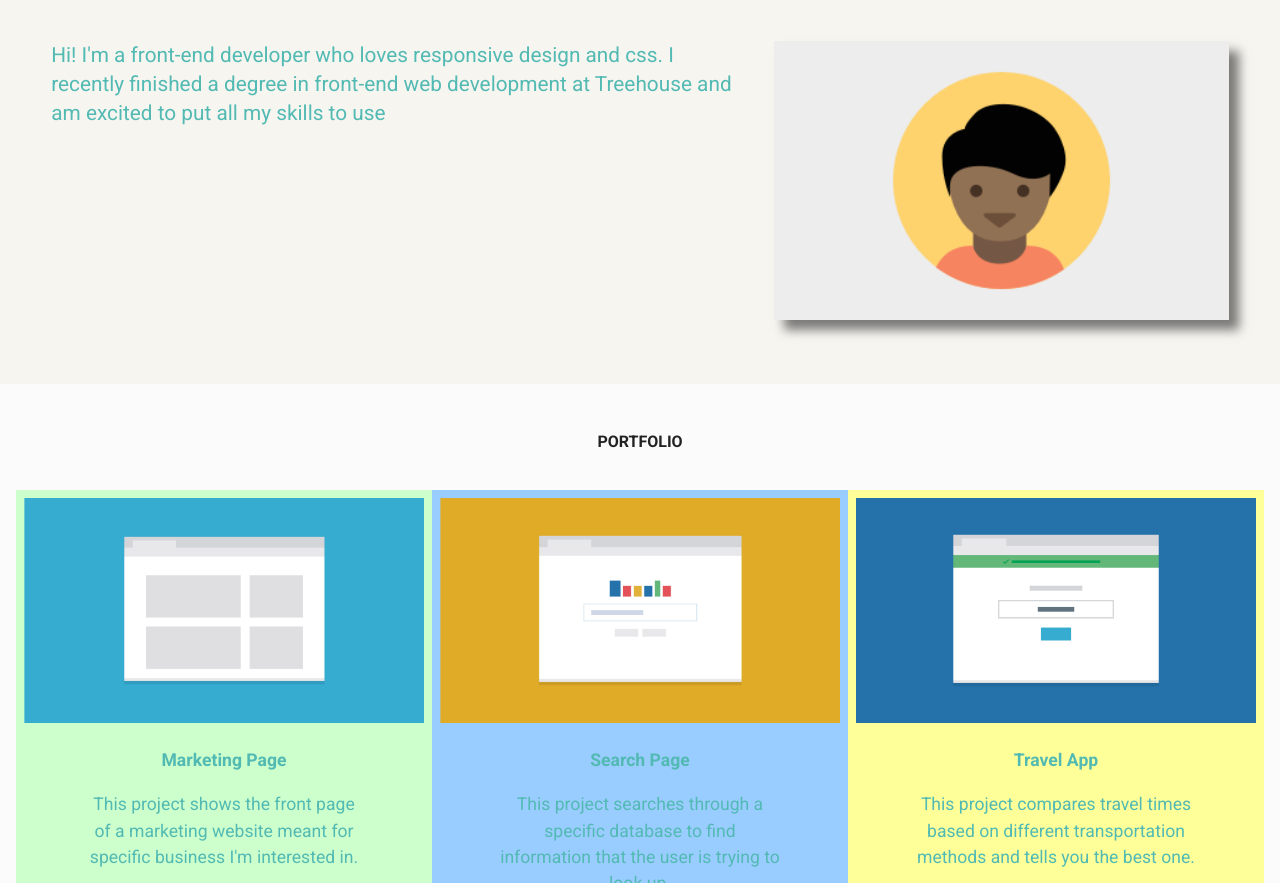
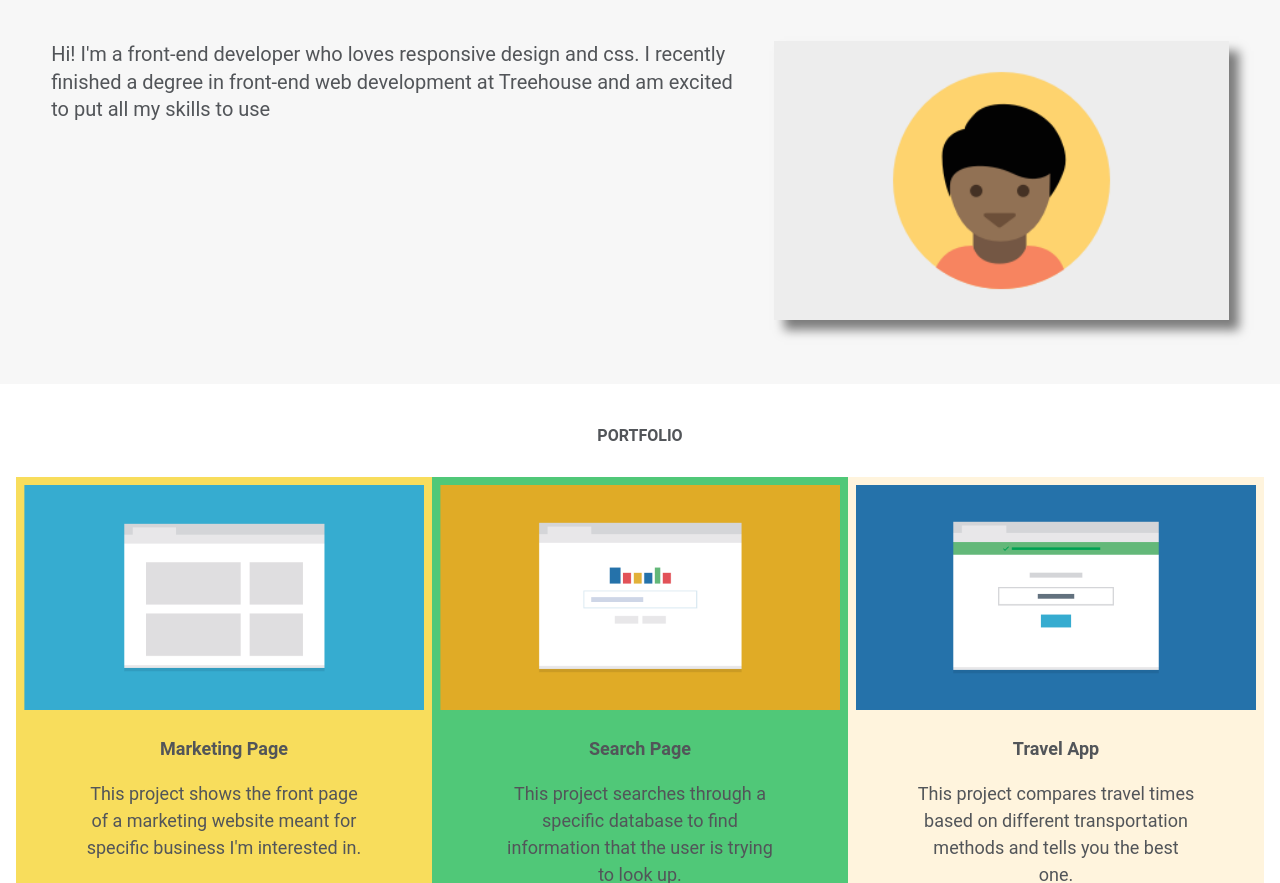
Before and after one commit to huuvan20/css_to_sass, a plain HTML site: page index.html in a window 1280 px wide. Shown: the part 109-992 px from the top of the page. Drawn offline with Linux system fonts and the light colour scheme; a web font is replaced by a local one.

Commit message:
90% completed

```diff
--- a/index.html
+++ b/index.html
@@ -5,7 +5,6 @@
 	<title>Responsive Layout</title>
 	<meta name="viewport" content="width=device-width, initial-scale=1.0">
 	<link rel="stylesheet" href="css/styles.css">
-	<link href="https://fonts.googleapis.com/css?family=Muli%7CRoboto:400,300,500,700,900" rel="stylesheet">
 </head>
 <body>
 	<div class="main-nav">
@@ -140,8 +139,8 @@
 			<h2>Contact</h2>
 			<p>If you're interested in chatting or want more information about what I've been working on, I'd love to hear form you</p>
 			<ul class="contact-items">
-				<li>Phone <b>+1(111) 555-1234</b></li>
-				<li>Email <b>email@yoursite.com</b></li>
+				<li>Phone <b>+7(777) 777-77777</b></li>
+				<li>Email <b>huuvan20@gmail.com</b></li>
 			</ul>
 		</div>
 		<div class="foot-footer">
--- a/scss/base/_base.scss
+++ b/scss/base/_base.scss
@@ -9,14 +9,11 @@
 }
 
 body {
-	margin: 0;
-	padding: 0;
+	@include set-mp(0, 0);
 	@extend %center-align;
+	@include text($base__font-size, ($base__line/$base__font-size), $color: $color-primary);
 	font-family: $font-family--primary;
-	font-size: $base__font-size;
-	color: $color-primary;
-	background: #f7f5f0;
-	line-height: ($base__line/$base__font-size);
+	background: palette(white, dark);
 }
 
 // Text
@@ -27,7 +24,7 @@ h2 {
 
 a {
 	text-decoration: none;
-	color: #222;
+	color: $color-primary;
 }
 
 // Lists
--- a/scss/layout/_container.scss
+++ b/scss/layout/_container.scss
@@ -3,23 +3,19 @@
 // ==========================================================================
 
 .container {
-	background: #FCFBFC;;
-	padding: 2em 0 1em 0;
+	background: palette(white);
+	@include set-mp($padding: em(32px) 0 em(16px) 0);
 	@include mq(medium) {
-		margin-top: 4em;
-		padding: 0 1em;
-		padding-bottom: 2em;
-		display: -webkit-flex;
-		display: flex;
-		-webkit-flex-flow: row wrap;
-		flex-flow: row wrap;
+		margin-top: em(64px);
+		@include set-mp($padding: 0 em(16px));
+		padding-bottom: em(32px);
+		@include flexbox;
+		@include flex-flow(row wrap);
 	}
 	h2 {
-		padding: 0.4em 0;
-		color: #222;
 		@include mq(medium) {
-			width: 100%;
-			margin-top: 2.5em;
+			@include elem-size(100%);
+			margin-top: em(40px);
 		}
 	}
 }
--- a/scss/modules/_footer.scss
+++ b/scss/modules/_footer.scss
@@ -4,55 +4,47 @@
 
 footer {
 	@extend %main-width;
-	height: 380px;
-	margin: auto;
+	@include elem-size($height: em(380px));
+	@extend %margin-auto;
 	h2 {
-		padding: 2em 0;
-		color: #222;
+		@include set-mp($padding:em(32px) 0);
 	}
 	p {
-		line-height: 1.5em;
+		@include text($l-height: em(24px));
 	}
 }
 
 .footer-content {
 	@include mq(medium) {
-		width: 70%;
-		margin: 1.5em auto 2em auto;
-		font-size: 1.2em;
+		@include elem-size(70%);
+		@include set-mp(em(24px) auto em(32px) auto);
+		@include text(em(20px));
 	}
 }
 
 .contact-items {
-	line-height: 2.5em;
-	margin: 1.5em auto 3em auto;
+	@include text($l-height: em(40px));
+	@include set-mp(em(24px) auto em(48px) auto);
 }
 
 .foot-footer {
-	border-top: 1px solid #CCCCCC;
-	display: -webkit-flex;
-	display: flex;
-	-webkit-justify-content: space-between;
-	justify-content: space-between;
+	@include border(1px, solid, palette(grey, light), top);
+	@include flexbox();
+	@include justify-content(space-between);
 	@include mq(medium) {
-		margin-bottom: 3em;
-		font-size: 1.1em;
-		-webkit-justify-content: space-between;
-		justify-content: space-between;
-		-webkit-align-items: center;
-		align-items: center;
+		margin-bottom: em(48px);
+		@include text(em(18px));
+		@include align-items(center);
 	}
 	@include mq(large) {
-		margin: 0;
+		@include set-mp(0);
 	}
 	p {
-		margin: 1.7em 0;
-		font-weight: bold;
-		font-size: 0.9em;
-		color: #222;
+		@include set-mp(em(30px) 0);
+		@include text(em(15px), $weight: bold);
+		text-transform: uppercase;
 		a:hover {
-			color: red;
-			text-transform: uppercase;
+			@include text($color: palette(red));
 			transition: 0.5s;
 		}
 	}
@@ -60,7 +52,6 @@ footer {
 }
 
 .mobile-nav {
-	text-transform: uppercase;
 	@include mq(medium) {
 		display: none;
 	}
@@ -69,25 +60,23 @@ footer {
 .foot-nav {
 	display: none;
 	@include mq(medium) {
-		display: -webkit-flex;
-		display: flex;
+		@include flexbox;
 	}
 	a {
 		@include mq(medium) {
 			text-transform: uppercase;
-			font-size: 0.8em;
-			font-weight: bold;
+			@include text(em(14px), $weight: bold);
 		}
 	}
 	li {
 		@include mq(medium) {
-			margin-left: 3em;
-			border-bottom: 2px solid #f7f5f0;
+			@include set-mp($padding: 0 em(24px));
+			@include border(2px, solid, palette(white, dark), bottom);
 		}
 	}
 	li:hover {
 		@include mq(medium) {
-			border-bottom: 2px solid lightgreen;
+			@include border(2px, solid, palette(green, light), bottom);
 			transition: 0.5s;
 		}
 	}
--- a/scss/modules/_header.scss
+++ b/scss/modules/_header.scss
@@ -7,30 +7,27 @@ header {
 	@extend %margin-auto;
 	@include mq(medium) {
 		@include flexbox();
-		-webkit-flex-direction: row;
-		flex-direction: row;
-		margin: 0 auto;
+		@include flex-direction(row);
+		@include set-mp(0 auto);
 	}
 	img {
-		width: 70%;
+		@include elem-size(70%);
 		box-shadow: 10px 10px 10px rgba(0,0,0,.5);
 		@include mq(medium) {
-			order: 1;
-			width: 40%;
-			height: 40%;
+			@include order(1);
+			@include elem-size(40%, 40%);
 		}
 	}
 	p {
-		font-size: 1.1em;
-		line-height: 1.4em;
+		@include text(em(17px), em(22px));
 		@include mq(medium) {
-			margin:0 1em 0 0;
-			font-size: 1.3em;
+			@include set-mp(0 em(16px) 0 0);
+			@include text(em(20px));
 			text-align: left;
-			width: 60%;
+			@include elem-size(60%);
 		}
 		@include mq(large) {
-			margin-right: 2em;
+			margin-right: em(32px);
 		}
 	}
 }
--- a/scss/modules/_nav.scss
+++ b/scss/modules/_nav.scss
@@ -4,93 +4,71 @@
 
 .main-nav {
 	@extend %main-width;
-	min-height: 250px;
-	margin: auto;
+	min-height: em(250px);
+	@extend %margin-auto;
 	@include mq(medium) {
-		min-height: 200px;
-		display: -webkit-flex;
-		display: flex;
-		-webkit-flex-direction: column;
-		flex-direction: column;
-		-webkit-justify-content: center;
-		justify-content: center;
+		height: em(100px);// just to fix the IE centering vertically
+		min-height: em(200px);
+		@include flexbox();
+		@include flex-direction(column);
+		@include justify-content(space-around);
 	}
 	@include mq(large) {
-		-webkit-flex-direction: row;
-		flex-direction: row;
-		-webkit-justify-content: space-between;
-		justify-content: space-between;
-		-webkit-align-items: center;
-		align-items: center;
-		min-height: 150px;
+		height: em(100px);// just to fix the IE centering vertically
+		min-height: em(150px);
+		@include flex-flow(row wrap);
+		@include justify-content(space-between);
+		@include align-items(center);
 	}
 	h1 {
-		font-size: 1.8em;
-		padding: 1.1em 0;
-		margin: 0;
+		@include text(em(30px));
 		@include mq(medium) {
-			font-size: 1.8em;
-			padding-top: 0;
+			@include set-mp(0, 0);
+		}
+		a {
+			color: palette(red);
+		}
+	}
+	h1, ul {
+		//@include flex-default;
+	}
+}
+
+.nav {
+	@include set-mp(0);
+	@include mq(medium) {
+		@include elem-size(55%);
+		@include set-mp(0 auto);
+		@include flexbox;
+		@include flex-direction(row);
 	}
 	@include mq(large) {
-			margin: 0;
-			padding: 0;
-		}
-		a {
-			color: #CC0000;
-		}
-	}
-	.nav {
-		margin: 0;
-		@include mq(medium) {
-			width: 50%;
-			margin: 0 auto;
-			display: -webkit-flex;
-			display: flex;
-			-webkit-flex-direction: row;
-			flex-direction: row;
-		}
-		@include mq(large) {
-			width: 34%;
-			margin: 0;
-			padding: 0;
+		@include elem-size(40%);
+		@include set-mp(0, 0);
 	}
 	a {
 		display: block;
-			padding: 0.85em 0;
-			color: #777;
+		@include set-mp($padding: em(15px) 0);
+		@include text($color: palette(grey, x-dark));
 		text-transform: uppercase;
-			&:hover {
-				color: #111;
-				transition: 0.5s;
-			}
 	}
 	li {
-			margin: 0.4em 0;
-			background: #FCF9FC;
-			font-size: 1em;
-			line-height: 1em;
-			font-weight: bold;
-			border-bottom: 2px solid #EEEEEE;
+		@include set-mp(em(6px) 0);
+		@include text(em(16px), em(16px), bold);
+		@include border(2px, solid, palette(white, dark), bottom);
+		background : palette(white);
 		@include mq(medium) {
-				width: calc(100% / 3);
-				background: #f7f5f0;
-				border-bottom: 2px solid #f7f5f0;
+			@include elem-size(calc(100% / 3));
+			background : palette(white, dark);
 		}
 		&:hover {
-				border-bottom-color: lightgreen;
+			border-bottom-color: palette(green, light);
 			transition: 0.5s;
 		}
 		a {
 			@include mq(medium) {
-					padding: 0.5em;
-					font-size: 0.95em;
-					color: #333;
-				}
-				@include mq(large) {
-					font-size: 0.8em;
+				@include set-mp($padding: em(5px));
 			}
 		}
 	}
 }
-}
--- a/scss/modules/_portfolio.scss
+++ b/scss/modules/_portfolio.scss
@@ -4,67 +4,66 @@
 
 .portfolio-item {
 	@extend %main-width;
-	margin: 3em auto;
+	@include set-mp(em(48px) auto);
 	@include mq(medium) {
-		width: 50%;
-		padding: 0.5em;
-		margin: 1em 0;
+		@include elem-size(50%);
+		@include set-mp(em(16px) 0, em(8px));
 	}
 	@include mq(large) {
-		width: calc(100% / 3);
+		@include elem-size(calc(100% / 3));
 	}
 	&:nth-child(3n+1) {
-		background: #FFFF99;
+		background: $egg-sour;
 	}
 	&:nth-child(3n+2) {
-		background: #CCFFCC;
+		background: $energy-yellow;
 	}
 	&:nth-child(3n+3) {
-		background: #99CCFF;
+		background: $emerald;
 	}
 	img {
-		width: 100%;
+		@include elem-size(100%);
 	}
 	p {
-		width: 100%;
-		margin: 0;
-		padding-bottom: 1em;
+		@include elem-size(100%);
+		@include set-mp(0);
+		padding-bottom: em(16px);
 		@include mq(large) {
-			font-size: 0.98em;
+			@include text(em(15px));
 		}
 	}
 	h3, p {
 		@include mq(medium) {
-			width: 70%;
-			margin: 1em auto;
-			font-size: 1.1em;
+			@include elem-size(70%);
+			@include set-mp(em(16px) auto);
+			@include text(em(18px));
 		}
 	}
 }
 
 .portfolio-HCMC {
 	@extend %main-width;
-	margin: auto;
-	background: #afeeee;
-	padding-bottom: 0.5em;
+	@extend %margin-auto;
+	background: palette(grey, xx-light);
+	padding-bottom: em(8px);
 	@include mq(medium) {
-		width: 100%;
-		padding-bottom: 1em;
+		@include elem-size(100%);
+		padding-bottom: em(16px);
 	}
 	img {
 		max-height: 100%;
 		max-width: 100%;
 		@include mq(large) {
-			padding-top: 1em;
+			padding-top: em(16px);
 		}
 	}
 	p {
 		@include mq(medium) {
-			width: 70%;
+			@include elem-size(70%);
 			margin: auto;
 		}
 		@include mq(large) {
-			width: 50%;
+			@include elem-size(50%);
 		}
 	}
 }
--- a/scss/utilities/_config.scss
+++ b/scss/utilities/_config.scss
@@ -13,12 +13,45 @@ $font-family--secondary	: 'Helvetica Neue', Helvetica, Arial, sans-serif;
 $white		: #fff;
 $black		: #0b0b0b;
 $grey		: #797e83;
+$green		: #00FF00;
+$red 		: #CC0000;
+$egg-sour	: #FFF4DD;
+$energy-yellow	: #F8DD5C;
+$emerald	: #50C878;
 
-$fountain-blue	: #52bab3;
+// Color Palette Modifiers
+
+$color-palettes: (
+	grey: (
+		xx-light 	: lighten($grey, 40%),
+		x-light 	: lighten($grey, 35%),
+		light 		: lighten($grey, 12%),
+		base 		: $grey,
+		dark 		: darken($grey, 8%),
+		x-dark 		: darken($grey, 16%)
+	),
+	black: (
+		light 		: lighten($black, 10%),
+		base 		: $black,
+		dark 		: darken($black, 10%)
+	),
+	white: (
+		base 		: $white,
+		dark 		: darken($white, 3%)
+	),
+	green: (
+		light 		: lighten($green, 10%),
+		base 		: $green,
+		dark 		: darken($green, 10%)
+	),
+	red: (
+		base 		: $red
+	)
+);
 
 // Color Usage
 
-$color-primary	: $fountain-blue;
+$color-primary	: palette(grey, x-dark);
 
 // Text
 
@@ -36,6 +69,7 @@ $br--round			: 50%;
 $width__main		: 92%;
 
 // Breakpoints
+
 $brkpoint-sm	: 1px;
 $brkpoint-md	: 768px;
 $brkpoint-lg	: 1024px;
--- a/scss/utilities/_functions.scss
+++ b/scss/utilities/_functions.scss
@@ -0,0 +1,21 @@
+// ==========================================================================
+// Functions
+// ==========================================================================
+
+// Import if Google Fonts URL is defined
+
+@if variable-exists(font-url--google) {
+  @import url($font-url--google);
+}
+
+// Calculate em values
+
+@function em($target, $context: $base__font-size) {
+	@return ($target / $context) * 1em;
+}
+
+// Call the color palette modifiers in color values
+
+@function palette($palette, $shade: 'base') {
+	@return map-get(map-get($color-palettes, $palette), $shade);
+}
--- a/scss/utilities/_index.scss
+++ b/scss/utilities/_index.scss
@@ -1,12 +1,12 @@
+// ======================================================================================
+// Functions
+// ======================================================================================
+@import 'functions';
+
 // ======================================================================================
 // Global Config
 // ======================================================================================
 @import 'config';
-
-// ======================================================================================
-// Functions
-// ======================================================================================
-@import 'functions';
 
 // ======================================================================================
 // Helpers
--- a/scss/utilities/_mixins.scss
+++ b/scss/utilities/_mixins.scss
@@ -35,13 +35,49 @@
   display: flex;
 }
 
-@mixin flex($values) {
-  -webkit-box-flex: $values;
-  -moz-box-flex:  $values;
-  -webkit-flex:  $values;
-  -ms-flex:  $values;
-  flex:  $values;
+// Flex direction
+
+@mixin flex-direction($dir) {
+	-webkit-flex-direction: $dir;
+    -ms-flex-direction: $dir;
+    flex-direction: $dir;
 }
+
+// Flex flow
+
+@mixin flex-flow($values) {
+  -webkit-flex-flow:  $values;
+  flex-flow:  $values;
+}
+
+// Justify content
+
+@mixin justify-content($val) {
+	-ms-flex-pack: $val;
+	-webkit-justify-content: $val;
+	justify-content: $val;
+}
+
+// Align content
+
+@mixin align-content($val) {
+	-webkit-box-align-content: $val;
+    -webkit-align-content: $val;
+    -ms-flex-align-content: $val;
+    align-content: $val;
+}
+
+// Align items
+
+@mixin align-items($val) {
+	-webkit-box-align: $val;
+    -webkit-align-items: $val;
+    -moz-box-align: $val;
+    -ms-flex-align: $val;
+    align-items: $val;
+}
+
+// Order flex
 
 @mixin order($val) {
   -webkit-box-ordinal-group: $val;
@@ -50,3 +86,36 @@
   -webkit-order: $val;
   order: $val;
 }
+
+// Height and width of element
+
+@mixin elem-size($width:null, $height:null) {
+	width: $width;
+	height: $height;
+}
+
+// Border mixin
+
+@mixin border($line-thick, $line-type, $color, $pos: null) {
+	@if $pos == null {
+		border: $line-thick $line-type $color;
+	} @else {
+		border-#{$pos}: $line-thick $line-type $color;
+	}
+}
+
+// Text styles
+
+@mixin text($size: null, $l-height: null, $weight: null, $color: null) {
+	font-size: $size;
+	line-height: $l-height;
+	font-weight: $weight;
+	color: $color;
+}
+
+// Set margin & padding
+
+@mixin set-mp($margin: null, $padding: null) {
+	margin: $margin;
+	padding: $padding;
+}
```
Also changed, not shown: scss/modules/_extends.scss (+10 -0 lines), scss/utilities/_helpers.scss (+0 -10 lines), css/styles.css, 1 other file. Lines whose indentation alone changed are shown as unchanged.
